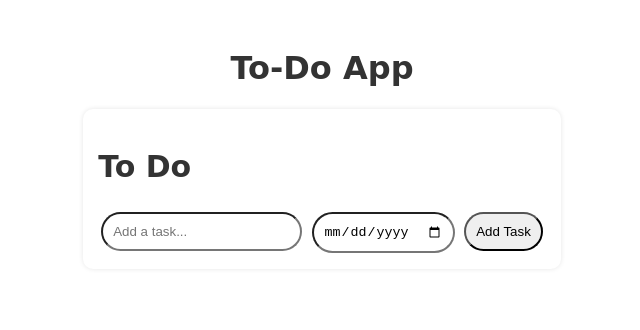
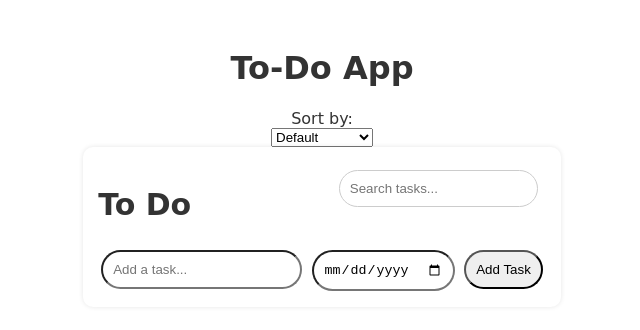
Before and after one commit to Dzivha/To-Do-App, a plain HTML site: page index.html in a window 1280 px wide. Shown: the whole page, without its empty margins (318-958 px from the left). Drawn offline with Linux system fonts and the light colour scheme.

Commit message:
added search

```diff
--- a/index.html
+++ b/index.html
@@ -10,9 +10,17 @@
   <div class="container">
     <h1>To-Do App</h1>
     <!--<button onclick="toggleDarkMode()">Toggle Dark Mode</button>-->
+    <label for="sortSelect">Sort by:</label>
+    <select id="sortSelect" onchange="sortTasks(this.value)">
+      <option value="default">Default</option>
+      <option value="dueDate">Due Date</option>
+      <option value="createdAt">Date Created</option>
+      <option value="alphabetical">Alphabetical</option>
+    </select>
     <div class="todo-container">
       <div class="todo-column" id="todo">
         <h2>To Do</h2>
+        <input class ="search" type="text" id="searchInput" placeholder="Search tasks..." oninput="searchTasks()">
         <ul id="todo-list" class="list"></ul>
         <input type="text" id="taskInput" placeholder="Add a task..." class="input">
         <input type="date" id="dueDateInput" class="date">
--- a/script.js
+++ b/script.js
@@ -80,6 +80,48 @@ function renderTasks(tasks) {
   });
 }
 
+// Function to sort tasks
+function sortTasks(criteria) {
+  let tasks = JSON.parse(localStorage.getItem('tasks')) || [];
+
+  switch (criteria) {
+    case 'dueDate':
+      tasks.sort((a, b) => {
+        if (!a.dueDate && !b.dueDate) return 0;
+        if (a.dueDate==="No Deadline") return 1;
+        if (b.dueDate==="No Deadline") return -1;
+        return new Date(a.dueDate) - new Date(b.dueDate);
+      });
+      break;
+    case 'createdAt':
+      tasks.sort((a, b) => new Date(a.createdAt) - new Date(b.createdAt));
+      break;
+    case 'alphabetical':
+      tasks.sort((a, b) => a.text.localeCompare(b.text));
+      break;
+    default:
+    // maintain the order of tasks as they are
+      break;
+  }
+
+  renderTasks(tasks);
+}
+
+// Function to search tasks
+function searchTasks() {
+  const searchQuery = document.getElementById('searchInput').value.toLowerCase();
+  const tasks = JSON.parse(localStorage.getItem('tasks')) || [];
+
+  const filteredTasks = tasks.filter(task => {
+    const taskName = task.text.toLowerCase();
+    const dueDate = task.dueDate ? task.dueDate.toLowerCase() : '';
+
+    return taskName.includes(searchQuery) || dueDate.includes(searchQuery);
+  });
+
+  renderTasks(filteredTasks);
+}
+
 // Function to toggle dark/light mode
 function toggleDarkMode() {
 const body = document.body;
--- a/styles.css
+++ b/styles.css
@@ -12,6 +12,7 @@ body {
   justify-content: center;
   align-items: center;
   flex-direction: column;
+  position: relative;
 }
 
 ul {
@@ -23,6 +24,7 @@ ul {
   display: flex;
   justify-content: center;
   gap: 20px;
+  position: relative;
 }
 
 .todo-column {
@@ -52,6 +54,8 @@ ul {
   border-radius: 80px;
 }
 
+
+
 input[type="text"],
 button {
   margin-top: 10px;
@@ -61,6 +65,15 @@ button {
   border-radius: 80px;
   padding: 10px;
   margin: 3px;
+}
+
+.search {
+  position: absolute;
+  top: 20px;
+  right: 20px;
+  padding: 8px;
+  border-radius: 8px;
+  border: 1px solid #ccc;
 }
 
 /* Light Mode Styles */
```
